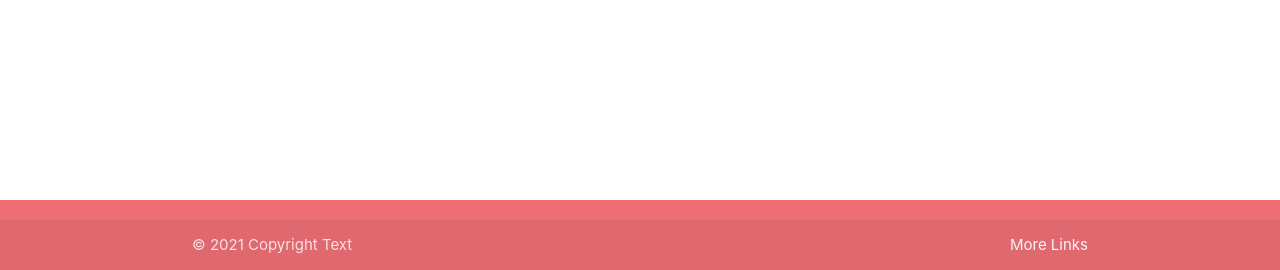
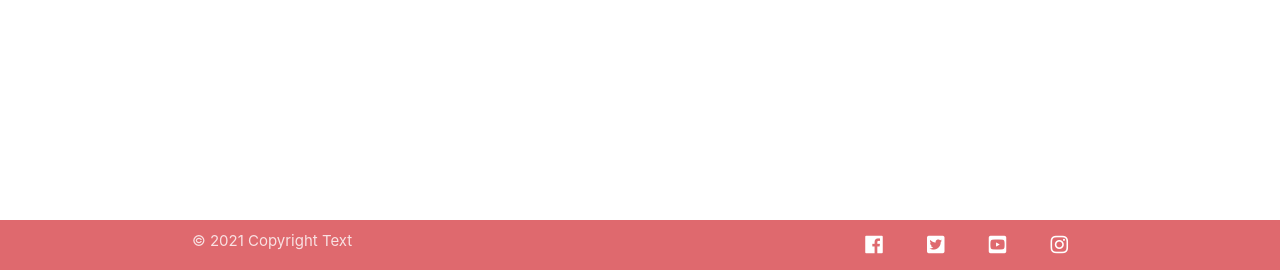
Before and after one commit to KevAndrews/Milestone_Project_3, a Flask app: page / in a window 1280 px wide. Shown: the part 530-800 px from the top of the page. Run offline with Flask 2, Linux system fonts and the light colour scheme; some libraries are stand-ins or nearby versions.

Commit message:
Add Footer styles and social media links

```diff
--- a/static/css/style.css
+++ b/static/css/style.css
@@ -10,3 +10,28 @@ body {
 main {
   flex: 1 0 auto;
 }
+
+/* Inline style for Social links taken from https://www.w3schools.com/css/css_inline-block.asp */
+
+.social {
+  list-style-type: none;
+  text-align: center;
+  padding: 0;
+  margin: 0;
+}
+
+.social li {
+  display: inline-block;
+  color: white;
+  font-size: 20px;
+  padding: 0 20px 0 20px;
+}
+
+.social li i {
+  color: white;
+}
+
+/* Footer Style */
+.page-footer {
+  padding-top: 0;
+}
--- a/templates/base.html
+++ b/templates/base.html
@@ -5,6 +5,8 @@
     <meta name="viewport" content="width=device-width, initial-scale=1.0">
     <link rel="stylesheet" href="https://cdnjs.cloudflare.com/ajax/libs/materialize/1.0.0/css/materialize.min.css"
         integrity="sha512-UJfAaOlIRtdR+0P6C3KUoTDAxVTuy3lnSXLyLKlHYJlcSU8Juge/mjeaxDNMlw9LgeIotgz5FP8eUQPhX1q10A==" crossorigin="anonymous" referrerpolicy="no-referrer" />
+    <link rel="stylesheet" href="https://use.fontawesome.com/releases/v5.6.1/css/all.css"
+        integrity="sha384-gfdkjb5BdAXd+lj+gudLWI+BXq4IuLW5IT+brZEZsLFm++aCMlF1V92rMkPaX4PP" crossorigin="anonymous">
     <link href="https://fonts.googleapis.com/icon?family=Material+Icons" rel="stylesheet">
     <link rel="stylesheet" href="{{ url_for('static', filename='css/style.css') }}" type="text/css">
     <title>Game Reviews</title>
@@ -49,8 +51,21 @@
     <section class="page-footer">
         <div class="footer-copyright">
             <div class="container">
-            © 2021 Copyright Text
-            <a class="grey-text text-lighten-4 right" href="#!">More Links</a>
+                <div class="left">
+                    © 2021 Copyright Text
+                </div>
+                <div class="right">
+                    <ul class="social">
+                        <li><a href="https://www.facebook.com" target="_blank"><i
+                                    class="fab fa-facebook"> </i></a></li>
+                        <li><a href="https://www.twitter.com" target="_blank"><i
+                                    class="fab fa-twitter-square"> </i></a></li>
+                        <li><a href="https://www.youtube.com" target="_blank"><i
+                                    class="fab fa-youtube-square"> </i></a></li>
+                        <li><a href="https://www.instagram.com" target="_blank"><i
+                                    class="fab fa-instagram"> </i></a></li>
+                    </ul>
+                </div>
             </div>
           </div>
     </section>
```
